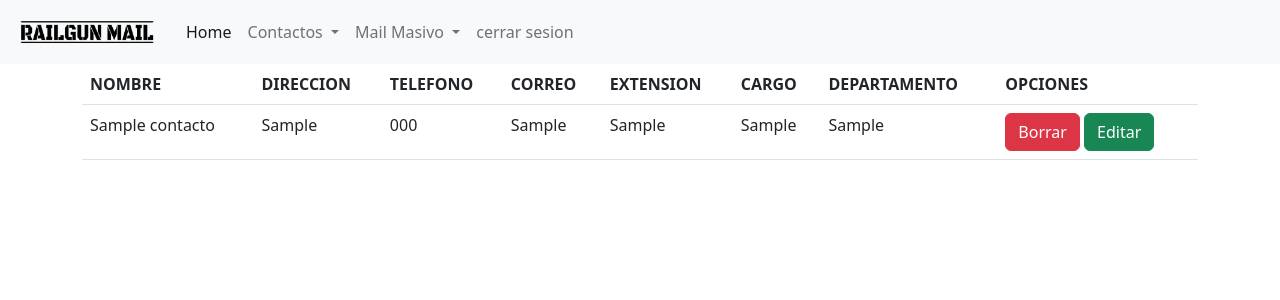
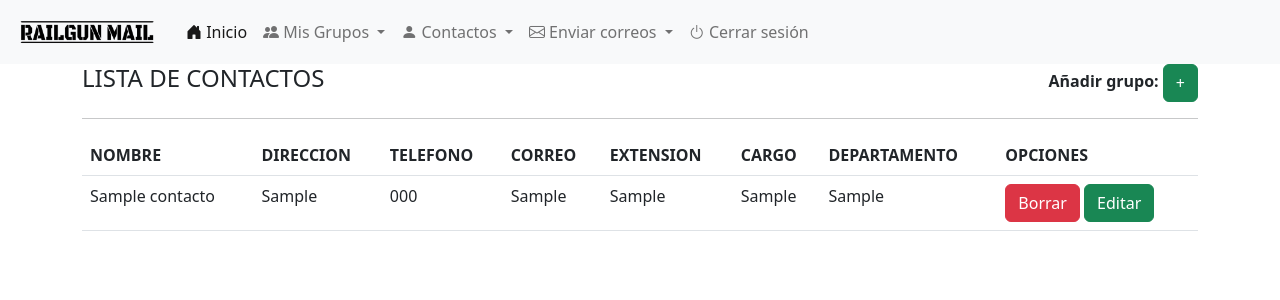
Before and after one commit to spicyarepa-gang/railgunmail, a Flask app: page /contactos/view in a window 1280 px wide. Shown: the top 300 px of the page. Run offline with Flask 2, Linux system fonts and the light colour scheme; a user stored in the database is signed in; tables that the repository leaves empty hold one stand-in row (values such as "Sample post"); some libraries are stand-ins or nearby versions.

Commit message:
04/11/22 - 3

```diff
--- a/backend/form.py
+++ b/backend/form.py
@@ -18,3 +18,7 @@ class InsertarContactos(FlaskForm):
     ca = StringField('Inserta cargo', validators=[DataRequired()])
     de = StringField('Inserta departamento', validators=[DataRequired()])
     submit = SubmitField('Insertar')
+
+class InsertarGroupType(FlaskForm):
+    nombre = StringField('Insertar el nombre del tipo de grupo', validators=[DataRequired()])
+    submit = SubmitField('Insertar')
--- a/main.py
+++ b/main.py
@@ -12,7 +12,9 @@ db.init_app(app)
 
 
 from backend.contactos.admin_contactos import email
+from backend.groups.admin_groups import groups
 app.register_blueprint(email)
+app.register_blueprint(groups)
 
 
 from flask_login import LoginManager
--- a/templates/base_email.html
+++ b/templates/base_email.html
@@ -5,6 +5,7 @@
     <meta name="viewport" content="width=device-width, initial-scale=1">
     <title>{% block title %}{% endblock %}</title>
     <link href="https://cdn.jsdelivr.net/npm/bootstrap@5.2.1/dist/css/bootstrap.min.css" rel="stylesheet" integrity="sha384-iYQeCzEYFbKjA/T2uDLTpkwGzCiq6soy8tYaI1GyVh/UjpbCx/TYkiZhlZB6+fzT" crossorigin="anonymous">
+    <link rel="stylesheet" href="https://cdn.jsdelivr.net/npm/bootstrap-icons@1.9.1/font/bootstrap-icons.css">
   </head>
   <body>
     <nav class="navbar navbar-expand-lg bg-light">
@@ -16,32 +17,38 @@
           <div class="collapse navbar-collapse" id="navbarNav">
             <ul class="navbar-nav">
               <li class="nav-item">
-                <a class="nav-link active" aria-current="page" href="{{ url_for('email.correos') }}">Home</a>
+                <a class="nav-link active" aria-current="page" href="{{ url_for('email.correos') }}"><i class="bi bi-house-door-fill"></i> Inicio</a>
               </li>
               <li class="nav-item dropdown">
                 <a class="nav-link dropdown-toggle" href="#" role="button" data-bs-toggle="dropdown" aria-expanded="false">
-                  Contactos
+                  <i class="bi bi-people-fill"></i> Mis Grupos
                 </a>
                 <ul class="dropdown-menu">
-                  <li><a class="dropdown-item" href="{{ url_for('email.add_contactos')}}">Agregar contacto</a></li>
-                  <li><a class="dropdown-item" href="{{ url_for('email.view_contactos')}}">Ver lista de contactos</a></li>
-                  <li><a class="dropdown-item" href="">Crear Grupos </a></li>
-                  <li><a class="dropdown-item" href="">Ver lista de grupos</a></li>
-                  <li><a class="dropdown-item" href="">Ver grupo especifico</a></li>
+                  <li><a class="dropdown-item" href="#">Tipos de Grupos </a></li>
+                  <li><a class="dropdown-item" href="#">Sub Grupos </a></li>
+                  <li><a class="dropdown-item" href="{{ url_for('groups.view_groups')}}">Lista de grupos</a></li>
                 </ul>
               </li>
               <li class="nav-item dropdown">
                 <a class="nav-link dropdown-toggle" href="#" role="button" data-bs-toggle="dropdown" aria-expanded="false">
-                  Mail Masivo
+                  <i class="bi bi-person-fill"></i> Contactos
                 </a>
                 <ul class="dropdown-menu">
-                  <li><a class="dropdown-item" href="">Mail Simple</a></li>
-                  <li><a class="dropdown-item" href="">Mail HTML</a></li>
-                  <li><a class="dropdown-item" href="">Mail WYSIWYG</a></li>
+                  <li><a class="dropdown-item" href="{{ url_for('email.view_contactos')}}">Lista de contactos</a></li>
+                </ul>
+              </li>
+              <li class="nav-item dropdown">
+                <a class="nav-link dropdown-toggle" href="#" role="button" data-bs-toggle="dropdown" aria-expanded="false">
+                  <i class="bi bi-envelope"></i> Enviar correos
+                </a>
+                <ul class="dropdown-menu">
+                  <li><a class="dropdown-item" href="">Correo simple</a></li>
+                  <li><a class="dropdown-item" href="">Correo HTML</a></li>
+                  <li><a class="dropdown-item" href="">Correo WYSIWYG</a></li>
                 </ul>
               </li>
               <li class="nav-item">
-                <a class="nav-link " href="{{ url_for('email.close')}}">cerrar sesion </a>
+                <a class="nav-link " href="{{ url_for('email.close')}}"></i><i class="bi bi-power"></i> Cerrar sesión</a>
               </li>
             </ul>
           </div>
--- a/templates/contactos/view_contactos.html
+++ b/templates/contactos/view_contactos.html
@@ -4,6 +4,10 @@
 {% block title %} Ver Contactos {% endblock %}
 
 {% block content %}
+<div class="row">
+    <div class="col"><h4>LISTA DE CONTACTOS</h4></div>
+    <div class="col"><span class="float-end"><b>Añadir grupo: </b><a href="{{ url_for('email.add_contactos')}}" class="btn btn-success">+</a></span></div>
+</div><hr>
 
 <table class="table">
     <thead>
```
Also changed, not shown: backend/groups/admin_groups.py (added, +15 -0 lines), templates/groups/view_groups.html (added, +31 -0 lines).
